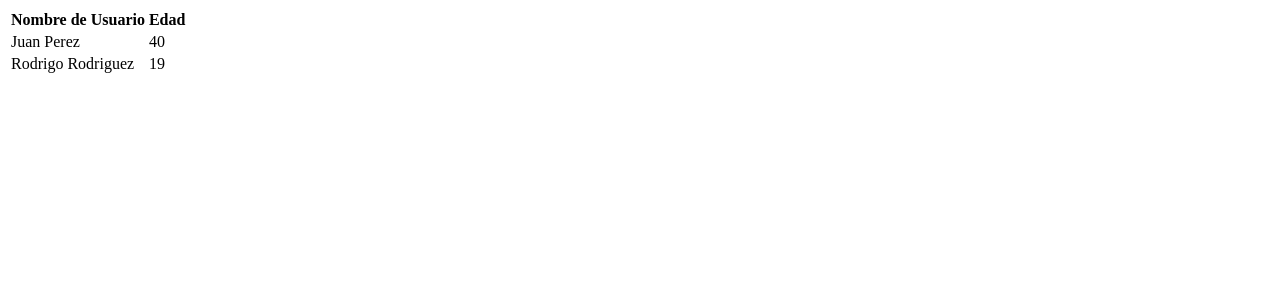
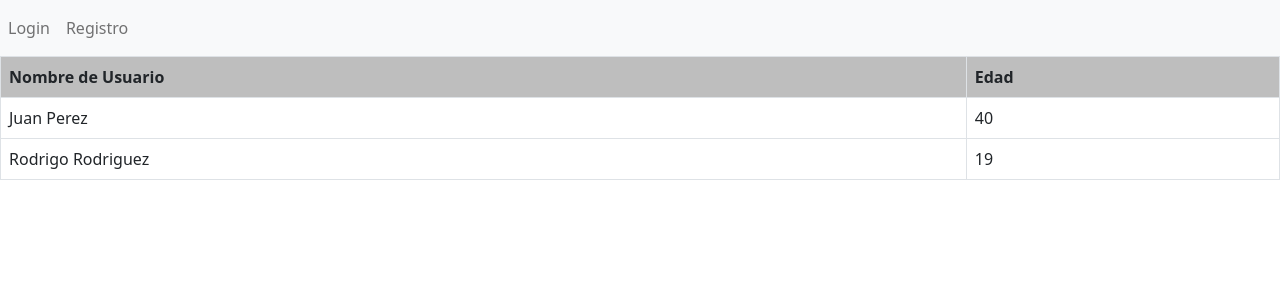
Before and after one commit to darreceygor/TPE-TIO, a PHP site: page / in a window 1280 px wide. Shown: the top 300 px of the page. Run offline with PHP 8.4, Linux system fonts and the light colour scheme.

Commit message:
acomodo router, login/signin/index

```diff
--- a/css/style.css
+++ b/css/style.css
@@ -3,12 +3,12 @@
 }
 
 a:hover{
-    color: black;
+    color: white;
 }
 
-table{
-    background-color: rgb(37, 37, 109);
+#default{
+    background-color: rgb(190, 190, 190);
 }
-table td{
-    background-color: rgb(8, 48, 35);
+.td{
+    background-color: rgb(189, 111, 111);
 }
--- a/login/index.php
+++ b/login/index.php
@@ -1,13 +1,50 @@
 <?php
-include_once('../templates/header.php') ;
 
-echo '
-<nav>
-    <ul>
-        <li><a href="login.php">Login</a></li>
-        <li><a href=" registro.php">Registro</a></li>
-    </ul>
-</nav>
-<script src="https://cdn.jsdelivr.net/npm/bootstrap@5.1.3/dist/js/bootstrap.bundle.min.js" integrity="sha384-ka7Sk0Gln4gmtz2MlQnikT1wXgYsOg+OMhuP+IlRH9sENBO0LRn5q+8nbTov4+1p" crossorigin="anonymous"></script>
-' ;
-include_once('../templates/footer.php') ;
+
+function renderHome() {
+
+include_once('./templates/header.php') ;
+
+        echo '
+        <nav class="navbar navbar-expand-lg navbar-light bg-light">
+            <ul  class="navbar-nav">
+                <li class="nav-item active">
+                    <a class="nav-link" href="login">Login</a></li>
+                <li class="nav-item active">
+                    <a class="nav-link" href="registrar">Registro</a></li>
+            </ul>
+        </nav>
+
+        <table  class="table table-bordered">
+        <tr  id="default">
+
+        <th>Nombre de Usuario</th>
+
+        <th>Edad</th>
+
+
+        </tr>
+
+        <tr>
+
+        <td>Juan Perez</td>
+
+        <td>40</td>
+
+
+        </tr>
+
+        <tr>
+
+        <td>Rodrigo Rodriguez</td>
+
+        <td>19</td>
+
+        </tr>
+
+
+        ' ;
+
+
+include_once('./templates/footer.php') ;
+}
--- a/login/login.php
+++ b/login/login.php
@@ -1,5 +1,5 @@
 <?php
-include_once('../templates/header.php') ;
+include_once('./templates/header.php') ;
 
    function renderForm(){
        echo '
@@ -33,4 +33,4 @@
     }
 }
 
-include_once('../templates/footer.php') ;
+include_once('./templates/footer.php') ;
--- a/login/registro.php
+++ b/login/registro.php
@@ -1,5 +1,5 @@
 <?php
-include_once('../templates/header.php') ;
+include_once('./templates/header.php') ;
 
    function renderForm(){
        echo '
@@ -28,4 +28,4 @@
     $query->execute([$userEmail,$userPassword]);
 
 }
-include_once('../templates/footer.php') ;
+include_once('./templates/footer.php') ;
--- a/router.php
+++ b/router.php
@@ -1,5 +1,6 @@
 <?php
-require_once('./content/content.php');
+require_once('./login/index.php');
+
 
 // defino la base url para la construccion de links con urls semánticas
 define('BASE_URL', '//' . $_SERVER['SERVER_NAME'] . ':' . $_SERVER['SERVER_PORT'] . dirname($_SERVER['PHP_SELF']) . '/');
@@ -14,7 +15,13 @@
 
 switch ($params[0]) {
     case 'home':
-        renderTable();
+        renderHome();
+        break;
+    case 'login':
+        require_once('./login/login.php');
+        break;
+    case 'registrar':
+        require_once('./login/registro.php');
         break;
     default:
         echo '404 - Página no encontrada';
--- /dev/null
+++ b/templates/footer.php
@@ -0,0 +1,4 @@
+
+
+<script src="https://cdn.jsdelivr.net/npm/bootstrap@5.1.1/dist/js/bootstrap.bundle.min.js" integrity="sha384-/bQdsTh/da6pkI1MST/rWKFNjaCP5gBSY4sEBT38Q/9RBh9AH40zEOg7Hlq2THRZ" crossorigin="anonymous"></script>
+</body>
--- a/templates/header.php
+++ b/templates/header.php
@@ -4,7 +4,7 @@
     <meta charset="UTF-8">
     <meta http-equiv="X-UA-Compatible" content="IE=edge">
     <meta name="viewport" content="width=device-width, initial-scale=1.0">
-    <link rel="stylesheet" href="css/style.css">
+    <link rel="stylesheet" href="./css/style.css">
     <link href="https://cdn.jsdelivr.net/npm/bootstrap@5.1.3/dist/css/bootstrap.min.css" rel="stylesheet" integrity="sha384-1BmE4kWBq78iYhFldvKuhfTAU6auU8tT94WrHftjDbrCEXSU1oBoqyl2QvZ6jIW3" crossorigin="anonymous">
     <title>Document</title>
 </head>
```
